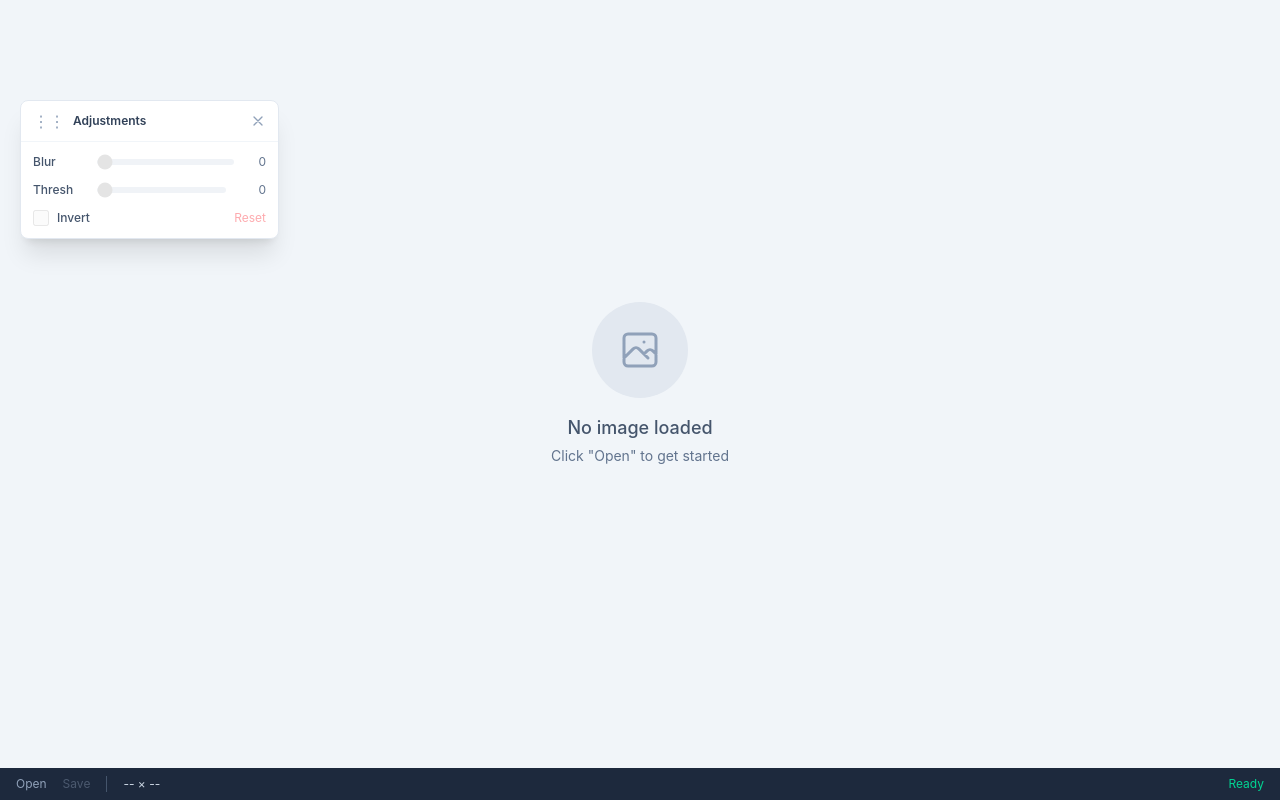
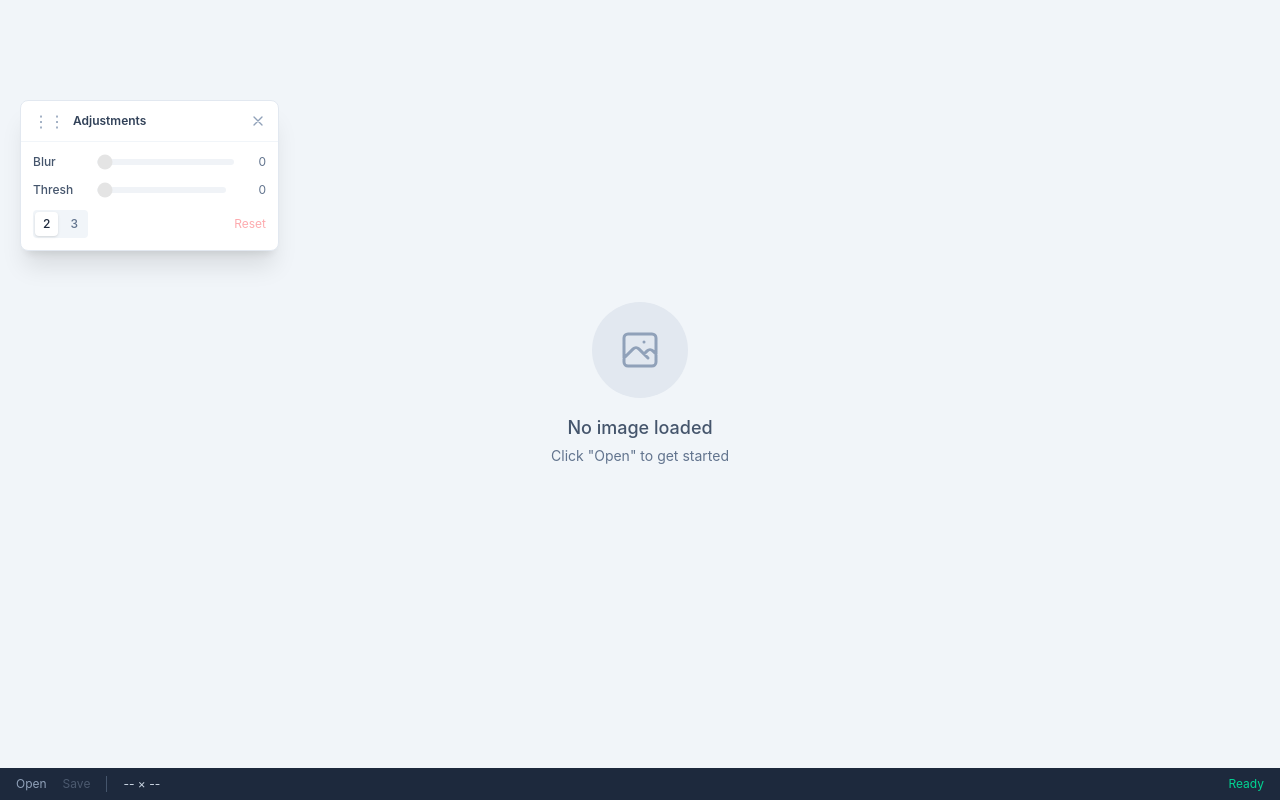
Before and after one commit to downzed/2-value, a React (Vite) app: page / in a window 1280 px wide. Built offline with nearby package versions, Linux system fonts and the light colour scheme.

Commit message:
feat: 3-values

```diff
--- a/src/renderer/components/Canvas.tsx
+++ b/src/renderer/components/Canvas.tsx
@@ -1,4 +1,4 @@
-import { type Image, type Mask, writeCanvas } from 'image-js';
+import { type Image, writeCanvas } from 'image-js';
 import { useEffect, useMemo } from 'react';
 import { useImageContext } from '../hooks/ImageContext';
 
@@ -6,35 +6,51 @@ interface CanvasProps {
 	previewCanvasRef: React.RefObject<HTMLCanvasElement | null>;
 }
 
+function posterizeThreeValue(image: Image): Image {
+	const data = image.data;
+	for (let i = 0; i < data.length; i += 4) {
+		const gray = data[i];
+		if (gray < 86) {
+			data[i] = data[i + 1] = data[i + 2] = 0;
+		} else if (gray < 171) {
+			data[i] = data[i + 1] = data[i + 2] = 128;
+		} else {
+			data[i] = data[i + 1] = data[i + 2] = 255;
+		}
+	}
+	return image;
+}
+
 const Canvas: React.FC<CanvasProps> = ({ previewCanvasRef }) => {
-	const { currentImage, blur, threshold, invert } = useImageContext();
+	const { currentImage, blur, threshold, values, showOriginal, toggleShowOriginal } = useImageContext();
 
 	const processed = useMemo(() => {
 		if (!currentImage) return null;
-		let result: Image | Mask = currentImage;
+		let result = currentImage.clone();
 		try {
-			if (threshold > 0) {
-				result = result.grey() as Image;
+			if (values === 3 || threshold > 0) {
+				result = result.grey();
 			}
 			if (blur > 0) {
 				result = result.gaussianBlur({ sigma: blur });
 			}
-			if (threshold > 0) {
+			if (values === 3) {
+				result = posterizeThreeValue(result);
+			} else if (threshold > 0) {
 				result = result.threshold({ threshold: threshold / 255 });
-			}
-			if (invert) {
-				result = result.invert();
 			}
 			return result;
 		} catch {
 			return currentImage;
 		}
-	}, [currentImage, blur, threshold, invert]);
+	}, [currentImage, blur, threshold, values]);
+
+	const displayImage = showOriginal ? currentImage : processed;
 
 	useEffect(() => {
-		if (!processed || !previewCanvasRef.current) return;
-		writeCanvas(processed, previewCanvasRef.current);
-	}, [processed, previewCanvasRef]);
+		if (!displayImage || !previewCanvasRef.current) return;
+		writeCanvas(displayImage, previewCanvasRef.current);
+	}, [displayImage, previewCanvasRef]);
 
 	if (!currentImage) {
 		return (
@@ -61,7 +77,11 @@ const Canvas: React.FC<CanvasProps> = ({ previewCanvasRef }) => {
 	return (
 		<div className='flex-1 flex items-center justify-center p-8'>
 			<div className='bg-white rounded-lg shadow-lg p-4'>
-				<canvas ref={previewCanvasRef} className='max-w-full max-h-full border border-slate-200 rounded' />
+				<canvas
+					ref={previewCanvasRef}
+					className='max-w-full max-h-full border border-slate-200 rounded cursor-pointer'
+					onClick={toggleShowOriginal}
+				/>
 			</div>
 		</div>
 	);
--- a/src/renderer/components/FloatingControls.tsx
+++ b/src/renderer/components/FloatingControls.tsx
@@ -1,7 +1,6 @@
-import { useCallback, useEffect, useRef, useState } from "react";
+import { useEffect, useRef, useState } from "react";
 import { useImageContext } from "../hooks/ImageContext";
 import { useDraggablePanel } from "../hooks/useDraggablePanel";
-import { debounce } from "../utils/debounce";
 import { UI } from "../constants/ui";
 
 const STORAGE_KEY = "image-editor-controls-position";
@@ -12,10 +11,10 @@ const FloatingControls: React.FC = () => {
     hasImage,
     blur,
     threshold,
-    invert,
+    values,
     setBlur,
     setThreshold,
-    setInvert,
+    setValues,
     resetControls,
   } = useImageContext();
 
@@ -27,16 +26,6 @@ const FloatingControls: React.FC = () => {
     defaultPosition: DEFAULT_POSITION,
     panelRef,
   });
-
-  const debouncedSetBlur = useCallback(
-    debounce((value: number) => setBlur(value), UI.DEBOUNCE_DELAY_MS),
-    [setBlur],
-  );
-
-  const debouncedSetThreshold = useCallback(
-    debounce((value: number) => setThreshold(value), UI.DEBOUNCE_DELAY_MS),
-    [setThreshold],
-  );
 
   useEffect(() => {
     if (hasImage) {
@@ -137,14 +126,14 @@ const FloatingControls: React.FC = () => {
             max={UI.FILTER.BLUR_MAX}
             step={UI.FILTER.BLUR_STEP}
             value={blur}
-            onChange={(e) => debouncedSetBlur(parseFloat(e.target.value))}
+            onChange={(e) => setBlur(parseFloat(e.target.value))}
             disabled={!hasImage}
             className="flex-1 h-1.5 bg-slate-200 rounded-lg appearance-none cursor-pointer disabled:opacity-50"
           />
           <span className="text-xs text-slate-500 w-6 text-right">{blur}</span>
         </div>
 
-        <div className="flex items-center gap-2">
+        <div className={`flex items-center gap-2 ${values === 3 ? "opacity-40 pointer-events-none" : ""}`}>
           <label
             htmlFor="thresh-range"
             className="text-xs font-medium text-slate-600 w-14"
@@ -158,9 +147,9 @@ const FloatingControls: React.FC = () => {
             max={UI.FILTER.THRESHOLD_MAX}
             value={threshold}
             onChange={(e) =>
-              debouncedSetThreshold(parseInt(e.target.value, 10))
+              setThreshold(parseInt(e.target.value, 10))
             }
-            disabled={!hasImage}
+            disabled={!hasImage || values === 3}
             className="flex-1 h-1.5 bg-slate-200 rounded-lg appearance-none cursor-pointer disabled:opacity-50"
           />
           <span className="text-xs text-slate-500 w-8 text-right">
@@ -169,16 +158,32 @@ const FloatingControls: React.FC = () => {
         </div>
 
         <div className="flex items-center justify-between">
-          <label className="flex items-center gap-2 cursor-pointer">
-            <input
-              type="checkbox"
-              checked={invert}
-              onChange={(e) => setInvert(e.target.checked)}
+          <div className="flex items-center gap-1 bg-slate-100 rounded p-0.5">
+            <button
+              type="button"
+              onClick={() => setValues(2)}
               disabled={!hasImage}
-              className="w-4 h-4 text-blue-600 rounded disabled:opacity-50"
-            />
-            <span className="text-xs font-medium text-slate-600">Invert</span>
-          </label>
+              className={`px-2 py-1 text-xs font-medium rounded ${
+                values === 2
+                  ? "bg-white shadow text-slate-800"
+                  : "text-slate-500 hover:text-slate-700"
+              }`}
+            >
+              2
+            </button>
+            <button
+              type="button"
+              onClick={() => setValues(3)}
+              disabled={!hasImage}
+              className={`px-2 py-1 text-xs font-medium rounded ${
+                values === 3
+                  ? "bg-white shadow text-slate-800"
+                  : "text-slate-500 hover:text-slate-700"
+              }`}
+            >
+              3
+            </button>
+          </div>
           <button
             type="button"
             onClick={resetControls}
--- a/src/renderer/hooks/ImageContext.tsx
+++ b/src/renderer/hooks/ImageContext.tsx
@@ -15,10 +15,12 @@ interface ImageContextValue {
   // Core adjustments
   blur: number;
   threshold: number;
-  invert: boolean;
+  values: 2 | 3;
+  showOriginal: boolean;
   setBlur: (value: number) => void;
   setThreshold: (value: number) => void;
-  setInvert: (enabled: boolean) => void;
+  setValues: (value: 2 | 3) => void;
+  toggleShowOriginal: () => void;
 }
 
 const ImageContext = createContext<ImageContextValue | null>(null);
--- a/src/renderer/hooks/useImage.ts
+++ b/src/renderer/hooks/useImage.ts
@@ -9,7 +9,8 @@ interface ImageState {
   // Values study adjustments
   blur: number;
   threshold: number;
-  invert: boolean;
+  values: 2 | 3;
+  showOriginal: boolean;
 }
 
 export const useImage = () => {
@@ -19,11 +20,19 @@ export const useImage = () => {
     fileName: "",
     blur: 0,
     threshold: 0,
-    invert: false,
+    values: 2,
+    showOriginal: false,
   });
 
-  const { currentImage, originalImage, fileName, blur, threshold, invert } =
-    imageState;
+  const {
+    currentImage,
+    originalImage,
+    fileName,
+    blur,
+    threshold,
+    values,
+    showOriginal,
+  } = imageState;
 
   // Load image (already decoded)
   const loadImage = useCallback(async (image: Image, fileName: string = "") => {
@@ -33,7 +42,8 @@ export const useImage = () => {
       fileName,
       blur: 0,
       threshold: 0,
-      invert: false,
+      values: 2,
+      showOriginal: false,
     });
   }, []);
 
@@ -45,7 +55,8 @@ export const useImage = () => {
       fileName: "",
       blur: 0,
       threshold: 0,
-      invert: false,
+      values: 2,
+      showOriginal: false,
     });
   }, []);
 
@@ -55,7 +66,8 @@ export const useImage = () => {
       ...prev,
       blur: 0,
       threshold: 0,
-      invert: false,
+      values: 2,
+      showOriginal: false,
     }));
   }, []);
 
@@ -68,8 +80,12 @@ export const useImage = () => {
     setImageState((prev) => ({ ...prev, threshold: value }));
   }, []);
 
-  const setInvert = useCallback((enabled: boolean) => {
-    setImageState((prev) => ({ ...prev, invert: enabled }));
+  const setValues = useCallback((value: 2 | 3) => {
+    setImageState((prev) => ({ ...prev, values: value }));
+  }, []);
+
+  const toggleShowOriginal = useCallback(() => {
+    setImageState((prev) => ({ ...prev, showOriginal: !prev.showOriginal }));
   }, []);
 
   return {
@@ -87,9 +103,11 @@ export const useImage = () => {
     // Values study adjustments
     blur,
     threshold,
-    invert,
+    values,
+    showOriginal,
     setBlur,
     setThreshold,
-    setInvert,
+    setValues,
+    toggleShowOriginal,
   };
 };
```
Also changed, not shown: .opencode/plans/3-value-mode.md (added).
